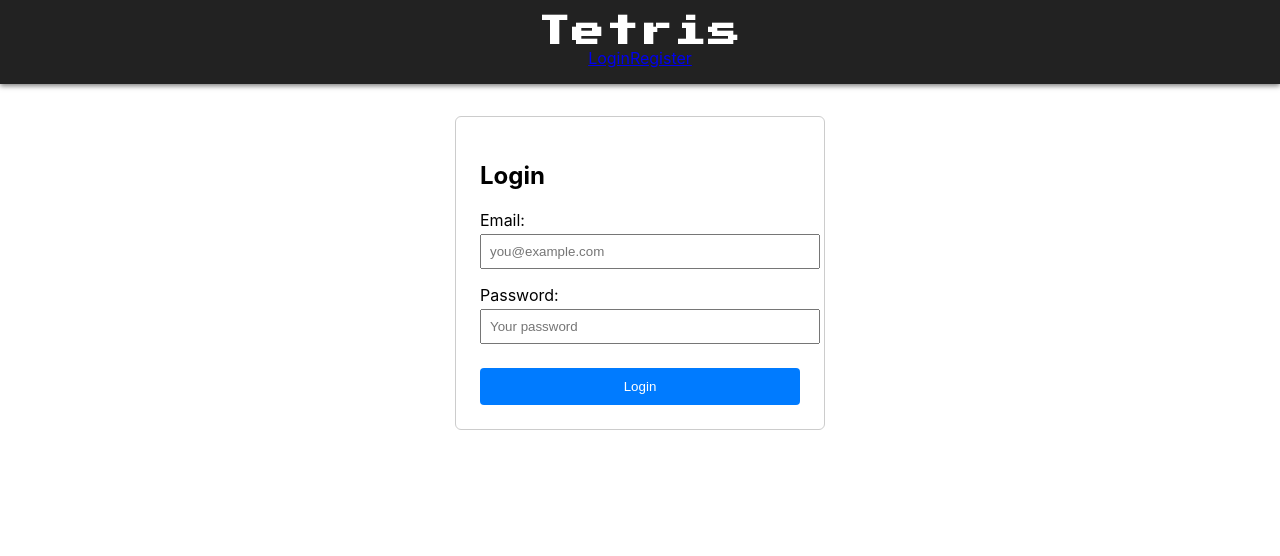
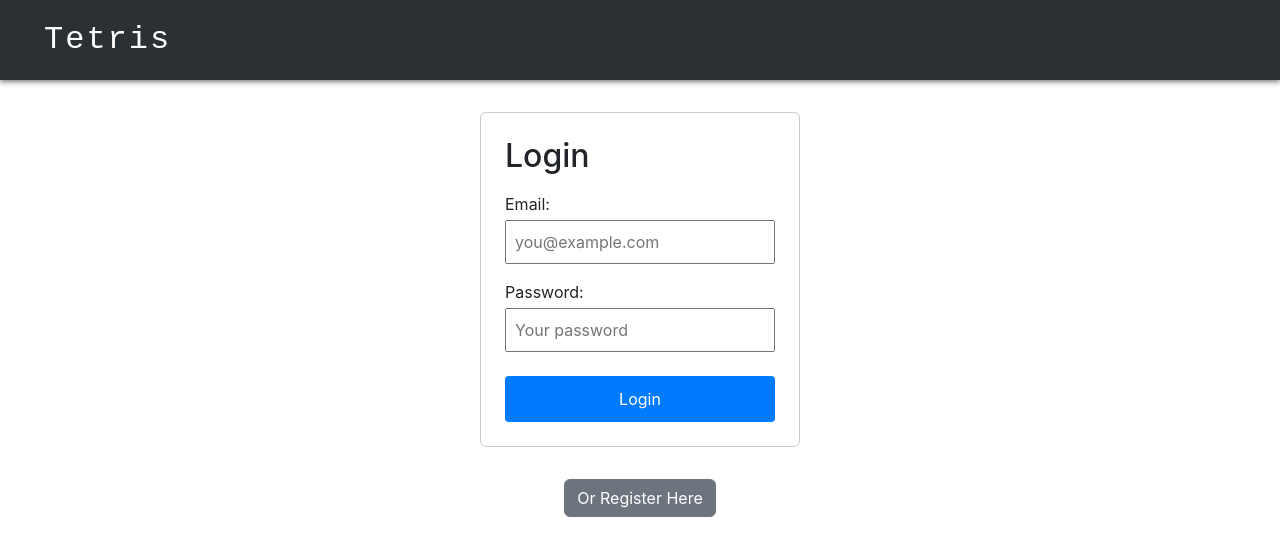
Before and after one commit to camh223/Tetris-Application-in-Node-and-React, a React (Create React App) app: page /login in a window 1280 px wide. Shown: the top 556 px of the page. Built offline with nearby package versions, Linux system fonts and the light colour scheme.

Commit message:
Updated styles for login and navbar

```diff
--- a/package.json
+++ b/package.json
@@ -10,6 +10,7 @@
     "axios": "^1.10.0",
     "react": "^19.1.0",
     "react-dom": "^19.1.0",
+    "react-icons": "^5.5.0",
     "react-router-dom": "^7.6.2",
     "react-scripts": "^5.0.1",
     "web-vitals": "^2.1.4"
--- a/public/index.html
+++ b/public/index.html
@@ -24,7 +24,7 @@
       work correctly both with client-side routing and a non-root public URL.
       Learn how to configure a non-root public URL by running `npm run build`.
     -->
-    <link href="https://fonts.googleapis.com/css2?family=Press+Start+2P&display=swap" rel="stylesheet">
+    <link href="https://cdn.jsdelivr.net/npm/bootstrap@5.3.7/dist/css/bootstrap.min.css" rel="stylesheet" integrity="sha384-LN+7fdVzj6u52u30Kp6M/trliBMCMKTyK833zpbD+pXdCLuTusPj697FH4R/5mcr" crossorigin="anonymous">
     <title>Tetris</title>
   </head>
   <body>
@@ -40,5 +40,6 @@
       To begin the development, run `npm start` or `yarn start`.
       To create a production bundle, use `npm run build` or `yarn build`.
     -->
+    <script src="https://cdn.jsdelivr.net/npm/bootstrap@5.3.7/dist/js/bootstrap.bundle.min.js" integrity="sha384-ndDqU0Gzau9qJ1lfW4pNLlhNTkCfHzAVBReH9diLvGRem5+R9g2FzA8ZGN954O5Q" crossorigin="anonymous"></script>
   </body>
 </html>
--- a/src/components/Navbar.css
+++ b/src/components/Navbar.css
@@ -1,6 +1,6 @@
 .navbar {
     background-color: #222;
-    color: #fff;
+    color: #222;
     padding: 1rem 2rem;
     text-align: center;
     box-shadow: 0 2px 5px rgba(0, 0, 0, 0.5);
@@ -9,6 +9,6 @@
 .navbar-title {
     margin: 0;
     font-size: 2rem;
-    font-family: 'Press Start 2P', monospace;
+    font-family: monospace;
     letter-spacing: 2px;
 }
--- a/src/components/Navbar.jsx
+++ b/src/components/Navbar.jsx
@@ -1,6 +1,7 @@
 import React from 'react';
 import { useAuth } from '../context/AuthContext';
 import { Link } from 'react-router-dom';
+import { FiLogOut } from 'react-icons/fi';
 
 import './Navbar.css';
 
@@ -8,20 +9,27 @@ const Navbar = () => {
     const { user, logout } = useAuth();
 
     return (
-        <nav className="navbar">
+        <nav class="navbar navbar-expand-lg bg-body-tertiary" data-bs-theme="dark">
+            <div class="container-fluid">
+                <a className="navbar-brand" href="/dashboard">
                     <h1 className="navbar-title">Tetris</h1>
+                </a>
                 <div>
                     {user ? (
                         <>
-                        <span>{user.username}</span>
-                        <button onClick={logout}>Logout</button>
+                            <button
+                                onClick={logout}
+                                className="btn btn-outline-light"
+                            >
+                                <FiLogOut />
+                                Logout
+                            </button>
                         </>
                     ) : (
                         <>
-                        <Link to="/login">Login</Link>
-                        <Link to="/register">Register</Link>
                         </>
                     )}
+                </div>
             </div>
         </nav>
     );
--- a/src/pages/Dashboard.jsx
+++ b/src/pages/Dashboard.jsx
@@ -1,8 +1,10 @@
 import React from 'react';
 import { useNavigate } from 'react-router-dom';
 import './Dashboard.css';
+import { useAuth } from '../context/AuthContext';
 
 function Dashboard() {
+    const { user } = useAuth();
     const navigate = useNavigate();
 
     const handlePlayClick = () => {
@@ -11,7 +13,7 @@ function Dashboard() {
 
     return (
         <div className="dashboard">
-            <h2>Welcome to the Tetris Dashboard</h2>
+            <h2>Welcome { user.username } to your Tetris Dashboard!</h2>
             <button onClick={handlePlayClick}>Play Tetris</button>
         </div>
     );
--- a/src/pages/Login.jsx
+++ b/src/pages/Login.jsx
@@ -27,6 +27,7 @@ const Login = () => {
     };
 
     return (
+        <div className="container-md">
             <div className="login-container">
                 <h2>Login</h2>
 
@@ -56,6 +57,13 @@ const Login = () => {
                     <button type="submit">Login</button>
                 </form>
             </div>
+            <div class="d-flex align-items-center">
+                <div class="mx-auto">
+                    <button type="button" class="btn btn-secondary">Or Register Here</button>
+                </div>
+            </div>
+
+        </div>
     );
 };
 
```
Also changed, not shown: 1 other file (tests, documents, lock files or other folders). Lines whose indentation alone changed are shown as unchanged.
